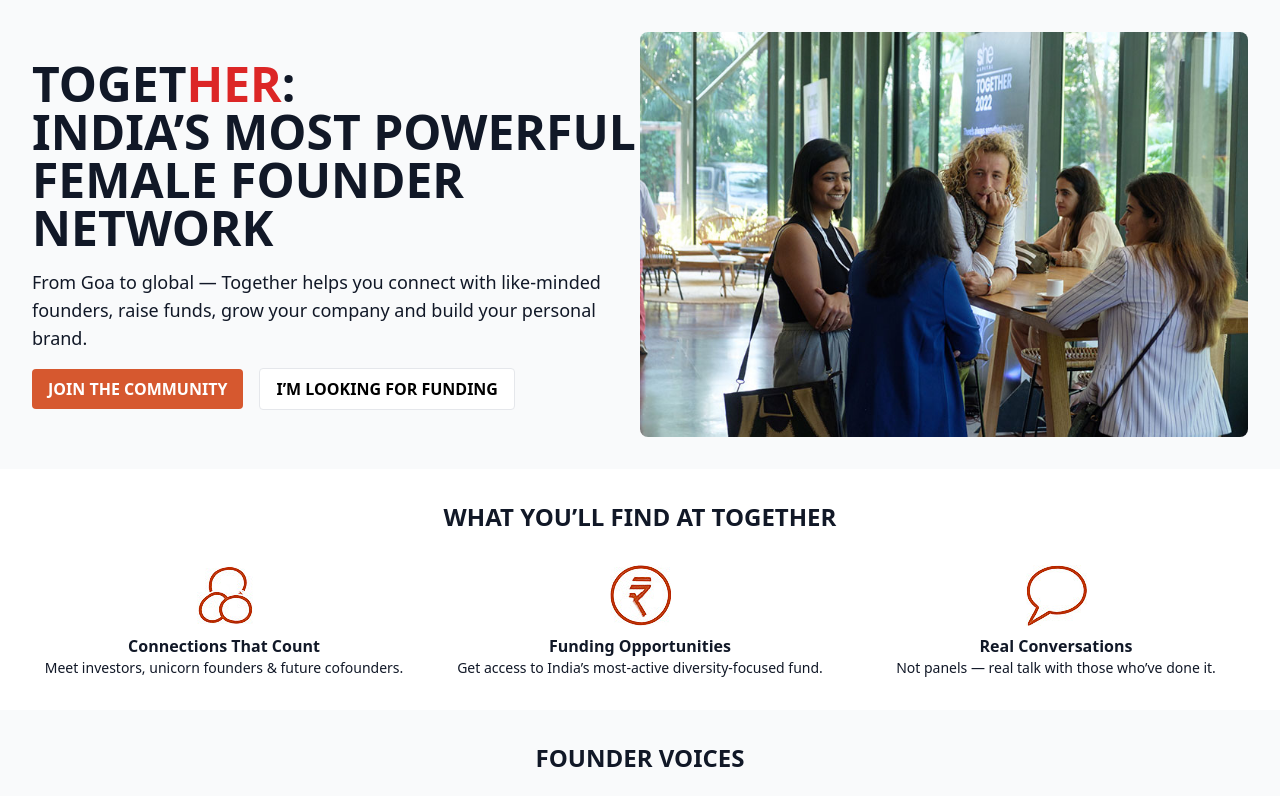
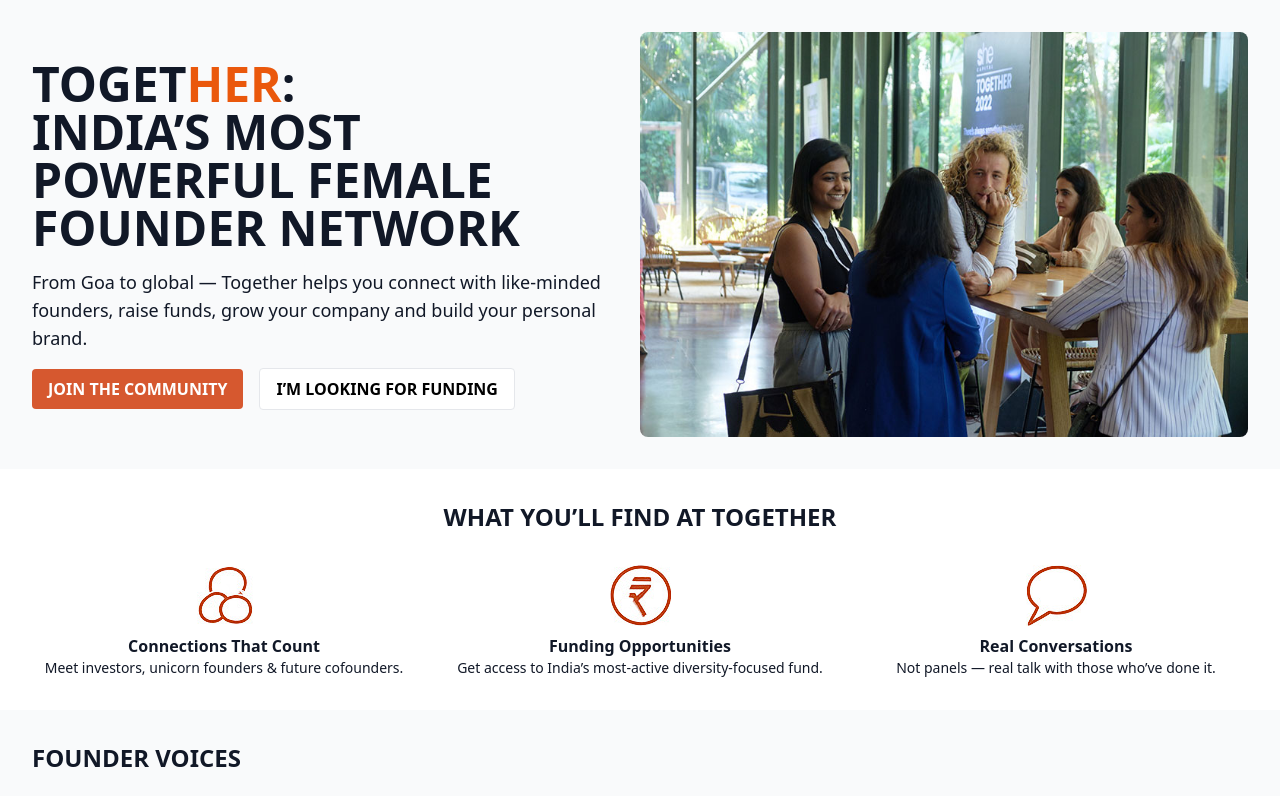
Before and after one commit to rahulgrade/together-final-1, a React (Vite) app: page / in a window 1280 px wide. Shown: the top 796 px of the page. Built offline with nearby package versions, Linux system fonts and the light colour scheme.

Commit message:
Add files via upload

```diff
--- a/src/TogetherHome.jsx
+++ b/src/TogetherHome.jsx
@@ -22,8 +22,9 @@ export default function TogetherHome() {
       <section className="flex flex-col md:flex-row items-center justify-between p-8 bg-gray-50">
         <div className="md:w-1/2 space-y-4">
           <h1 className="text-4xl md:text-5xl font-bold leading-tight">
-            TOGET<span className="text-red-600">HER</span>:<br />
-            INDIA’S MOST POWERFUL FEMALE FOUNDER NETWORK
+            TOGET<span className="text-orange-600">HER</span>:<br />
+            INDIA’S MOST<br />
+            POWERFUL FEMALE FOUNDER NETWORK
           </h1>
           <p className="text-lg">
             From Goa to global — Together helps you connect with like-minded founders, raise funds, grow your company and build your personal brand.
@@ -60,7 +61,7 @@ export default function TogetherHome() {
 
       {/* Founder Voices */ }
       <section className="p-8 bg-gray-50">
-        <h2 className="text-2xl font-bold mb-6 text-center">FOUNDER VOICES</h2>
+        <h2 className="text-2xl font-bold mb-6 text-left">FOUNDER VOICES</h2>
         <div className="grid md:grid-cols-2 gap-8 items-center">
           <div className="space-y-4">
             <div className="flex items-center gap-4">
--- a/src/components/ui/button.jsx
+++ b/src/components/ui/button.jsx
@@ -3,7 +3,7 @@ import React from "react";
 export function Button({ children, variant = "default", className = "", ...props }) {
   const base = "px-4 py-2 rounded font-semibold";
   const styles = {
-    default: "text-white hover:bg-blue-700",
+    default: "text-white",
     outline: "border border-black-600 text-black-600 hover:bg-black-50",
     ghost: "text-blue-600 hover:underline"
   };
--- a/src/styles/custom.css
+++ b/src/styles/custom.css
@@ -11,3 +11,7 @@
     color: #000;
     font-weight: 600;
 }
+
+.text-orange-600 {
+    color: #d6582f;
+}
```
